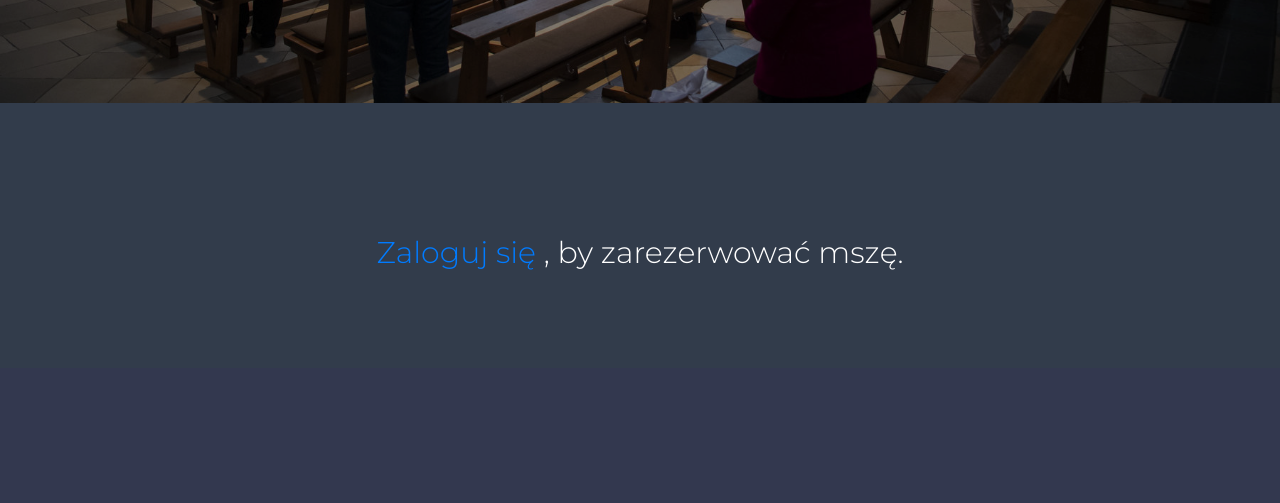
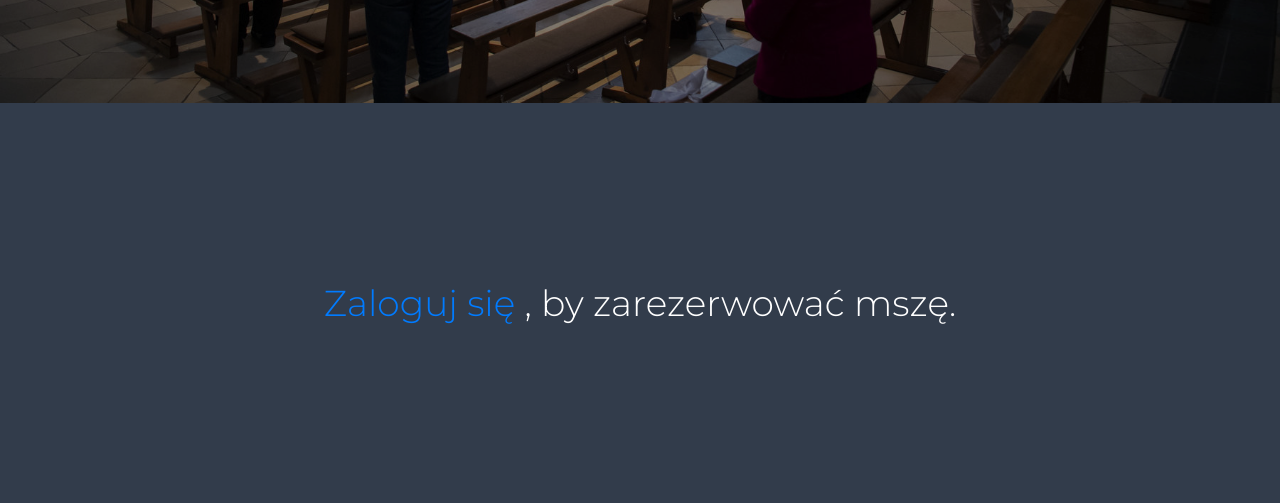
Before and after one commit to marcinele/Parish-website, a PHP site: page /reservations in a window 1280 px wide. Shown: the part 697-1200 px from the top of the page. Before the commit the page ends 967 px from the top, so only its background shows below. Run offline with PHP 8.4, Linux system fonts and the light colour scheme.

Commit message:
Małe fixy ;)

```diff
--- a/css/reservations.css
+++ b/css/reservations.css
@@ -211,7 +211,7 @@ label{
     color: white;
     text-align: center;
     vertical-align: middle;
-    line-height: 200px;
+    line-height: 300px;
 }
 
 .container {
--- a/html/placeReservation.html.twig
+++ b/html/placeReservation.html.twig
@@ -27,8 +27,8 @@
     <div class="info" style="height: 50px; opacity: 100%">
     </div>
     {% if(session.id is not defined and session.email is not defined) %}
-        <div class="container-lg" style="height: 215px;">
-            <div class="didntLogin" style="height: 200px; font-size: 30px;">
+        <div class="container-lg" style="height: 300px;">
+            <div class="didntLogin" style="height: 350px; font-size: 36px;">
                 <a href="/login">Zaloguj się </a>, by zarezerwować mszę.
             </div>
         </div>
--- a/html/reservations.html.twig
+++ b/html/reservations.html.twig
@@ -50,8 +50,8 @@
     <div class="info" style="height: 50px; opacity: 100%">
     </div>
     {% if(session.id is not defined and session.email is not defined) %}
-        <div class="container-lg" style="height: 215px;">
-            <div class="didntLogin" style="height: 200px; font-size: 30px;">
+        <div class="container-lg" style="height: 300px;">
+            <div class="didntLogin" style="height: 350px; font-size: 36px;">
                 <a href="/login">Zaloguj się </a>, by zarezerwować mszę.
             </div>
         </div>
```
